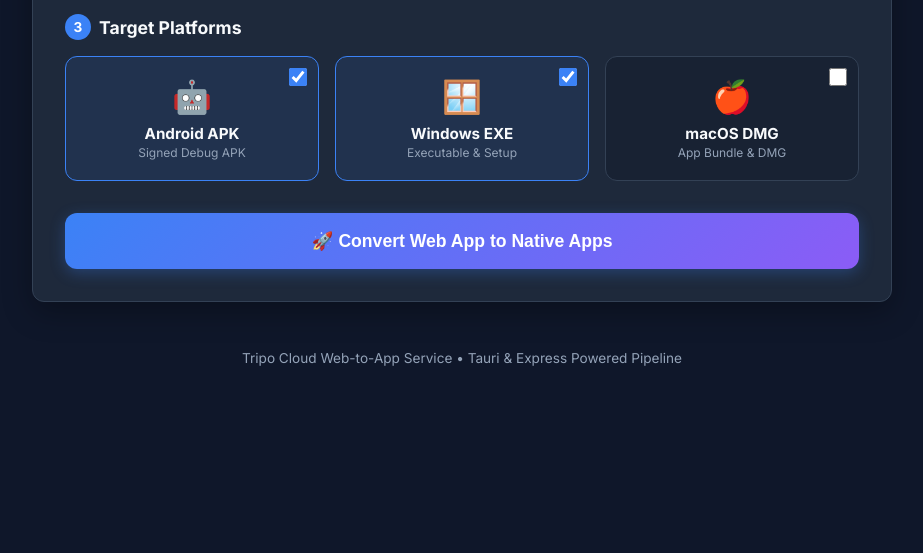
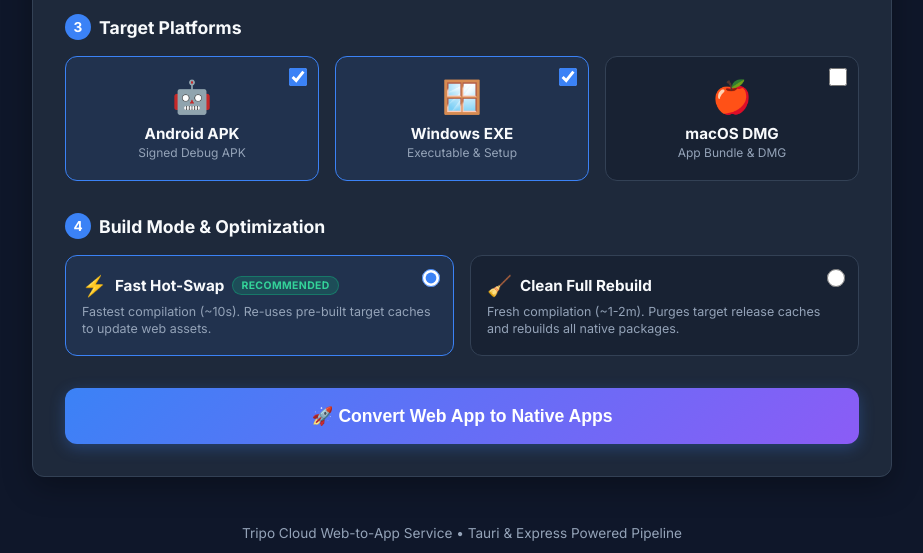
Before and after one commit to toakshh/port-web, a website: page public/index.html in a window 1280 px wide. Shown: the part 667-1220 px from the top of the page, without its empty margins (178-1101 px from the left). Before the commit the page ends 1065 px from the top, so only its background shows below. Drawn offline with Linux system fonts and the light colour scheme; no server answers.

Commit message:
feat: add Fast Hot-Swap vs Clean Rebuild mode selector UI to dashboard

```diff
--- a/public/app.js
+++ b/public/app.js
@@ -170,6 +170,12 @@ document.addEventListener('DOMContentLoaded', () => {
     }
     formData.append('targets', targets);
 
+    // Build Mode (Fast Hot-Swap vs Clean Rebuild)
+    const buildModeRadio = document.querySelector('input[name="buildMode"]:checked');
+    if (buildModeRadio && buildModeRadio.value === 'clean') {
+      formData.append('clean', 'true');
+    }
+
     // Transition UI to Progress
     formSection.classList.add('hidden');
     statusSection.classList.remove('hidden');
--- a/public/index.html
+++ b/public/index.html
@@ -121,6 +121,37 @@
             </div>
           </div>
 
+          <!-- 4. Build Mode & Optimization -->
+          <div class="form-group">
+            <label class="form-label">
+              <span class="step-num">4</span> Build Mode & Optimization
+            </label>
+            <div class="modes-grid">
+              <label class="mode-card">
+                <input type="radio" name="buildMode" value="fast" checked />
+                <div class="mode-content">
+                  <div class="mode-header">
+                    <span class="mode-icon">⚡</span>
+                    <span class="mode-name">Fast Hot-Swap</span>
+                    <span class="badge badge-recommended">Recommended</span>
+                  </div>
+                  <span class="mode-sub">Fastest compilation (~10s). Re-uses pre-built target caches to update web assets.</span>
+                </div>
+              </label>
+
+              <label class="mode-card">
+                <input type="radio" name="buildMode" value="clean" />
+                <div class="mode-content">
+                  <div class="mode-header">
+                    <span class="mode-icon">🧹</span>
+                    <span class="mode-name">Clean Full Rebuild</span>
+                  </div>
+                  <span class="mode-sub">Fresh compilation (~1-2m). Purges target release caches and rebuilds all native packages.</span>
+                </div>
+              </label>
+            </div>
+          </div>
+
           <!-- Submit Button -->
           <button type="submit" class="btn-primary" id="btnSubmit">
             🚀 Convert Web App to Native Apps
--- a/public/style.css
+++ b/public/style.css
@@ -347,6 +347,86 @@ input[type="text"]:focus {
   margin-top: 2px;
 }
 
+/* Modes Grid & Radio Cards */
+.modes-grid {
+  display: grid;
+  grid-template-columns: 1fr 1fr;
+  gap: 1rem;
+}
+
+@media (max-width: 640px) {
+  .modes-grid {
+    grid-template-columns: 1fr;
+  }
+}
+
+.mode-card {
+  position: relative;
+  cursor: pointer;
+}
+
+.mode-card input[type="radio"] {
+  position: absolute;
+  top: 14px;
+  right: 14px;
+  width: 18px;
+  height: 18px;
+  accent-color: var(--primary);
+}
+
+.mode-content {
+  background-color: rgba(15, 23, 42, 0.4);
+  border: 1px solid var(--card-border);
+  border-radius: var(--radius);
+  padding: 1.1rem 1rem;
+  display: flex;
+  flex-direction: column;
+  gap: 0.4rem;
+  transition: var(--transition);
+}
+
+.mode-card input:checked + .mode-content {
+  border-color: var(--primary);
+  background-color: rgba(59, 130, 246, 0.1);
+}
+
+.mode-header {
+  display: flex;
+  align-items: center;
+  gap: 0.5rem;
+  flex-wrap: wrap;
+}
+
+.mode-icon {
+  font-size: 1.25rem;
+}
+
+.mode-name {
+  font-weight: 700;
+  font-size: 0.95rem;
+}
+
+.mode-sub {
+  font-size: 0.78rem;
+  color: var(--text-muted);
+  line-height: 1.35;
+}
+
+.badge {
+  font-size: 0.65rem;
+  font-weight: 700;
+  padding: 2px 8px;
+  border-radius: 12px;
+  text-transform: uppercase;
+  letter-spacing: 0.04em;
+}
+
+.badge-recommended {
+  background-color: rgba(16, 185, 129, 0.2);
+  color: #34d399;
+  border: 1px solid rgba(16, 185, 129, 0.4);
+}
+
 /* Buttons */
 .btn-primary {
   width: 100%;
```
